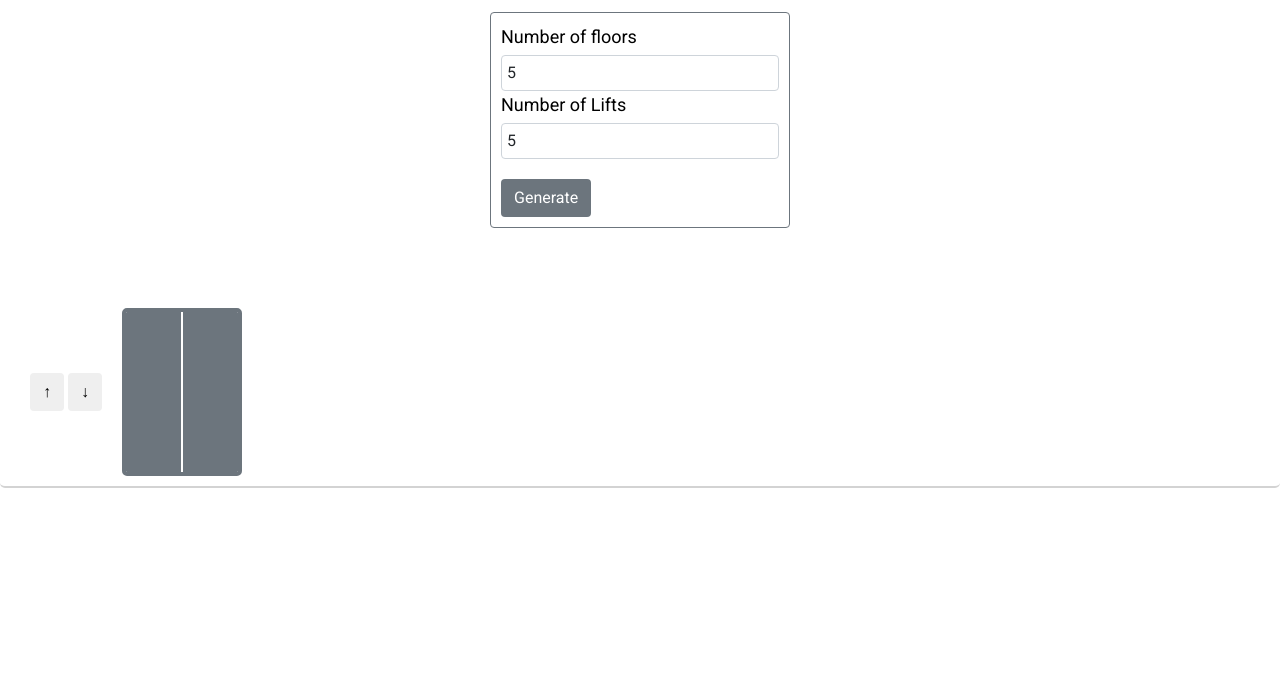
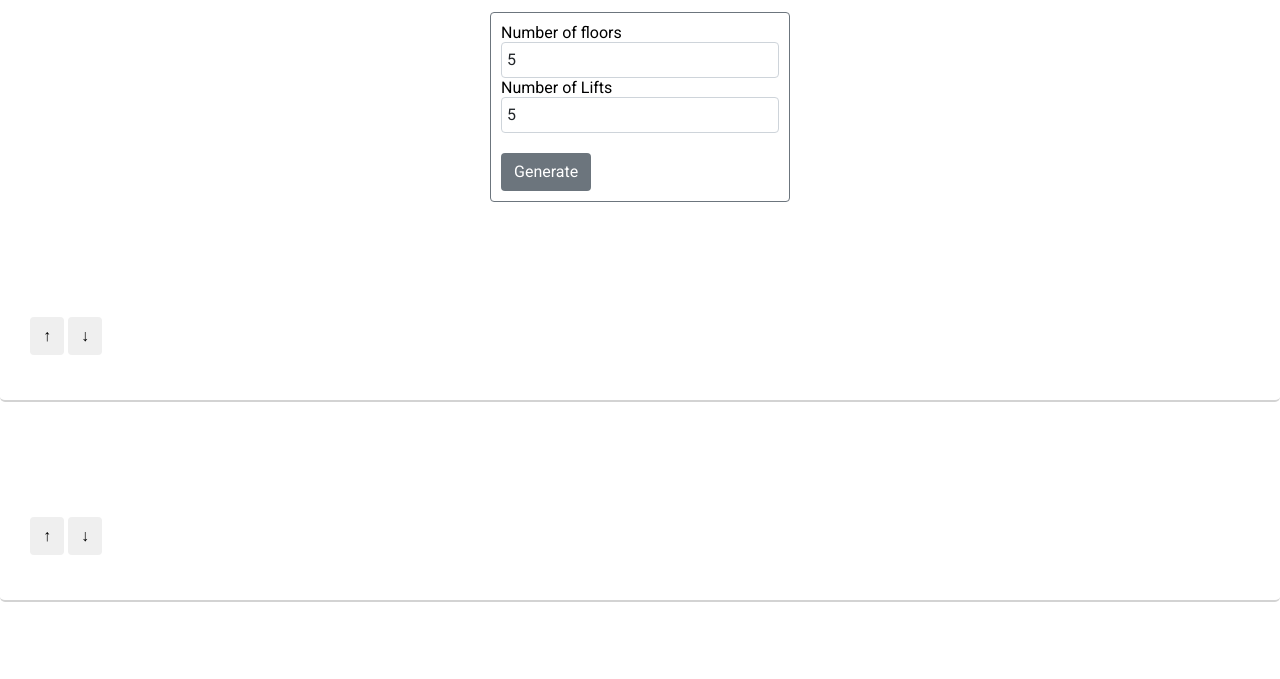
Before and after one commit to aishwarya-mali/lift-simulation, a plain HTML site: page index.html in a window 1280 px wide. Both pictures are taken after typing "5", "5" into the empty fields and a click on the button "Generate". Shown: the part 61-740 px from the top of the page. Drawn offline with Linux system fonts and the light colour scheme.

Commit message:
[LS] generate dynamic lifts and floors

```diff
--- a/index.html
+++ b/index.html
@@ -16,20 +16,20 @@
         <div class="container">
             <div class="card-box">
                 <form>
-                    <div class="floors">
-                        <label for="floors">Number of floors</label>
-                        <input type="number" id="floors" name="floors">
+                    <div class="floorsInput">
+                        <label for="floorsInput">Number of floors</label>
+                        <input type="number" id="floorsInput" name="floorsInput">
                     </div>
-                    <div class="lifts">
-                        <label for="lifts">Number of Lifts</label>
-                        <input type="number" id="lifts" name="lifts">
+                    <div class="liftsInput">
+                        <label for="liftsInput">Number of Lifts</label>
+                        <input type="number" id="liftsInput" name="liftsInput">
                     </div>
                 </form>
                 <button class="btn btn-generate">Generate</button>
             </div>
         </div>
 
-        <div class="floor">
+        <!-- <div class="floor">
             <div class="lift-buttons">
                 <button class="btn">
                     &uarr;
@@ -45,7 +45,7 @@
                     <div class="lift-right"></div>
                 </div>
             </div>
-        </div>
+        </div> -->
 
     </div>
     <script src="/script.js"></script>
--- a/script.js
+++ b/script.js
@@ -0,0 +1,52 @@
+"use strict";
+
+const simulationContainer = document.querySelector('.lift-simulation')
+const btnGenerate = document.querySelector('.btn-generate')
+const floorsInput = document.getElementById('floorsInput')
+const liftsInput = document.getElementById('liftsInput')
+
+btnGenerate.addEventListener('click', function(e){
+   console.log(typeof +floorsInput.value, typeof +liftsInput.value)
+   handleFloors()
+})
+
+function handleFloors(){
+    for( let i=+floorsInput.value - 1; i>=0; i--){
+        const html =
+            `
+            <div class="floor ${i === +floorsInput.value - 1 ? 'lastFloor' : ''}">
+                <div class="lift-buttons">
+                    <button class="btn">
+                        &uarr;
+                    </button>
+                    <button class="btn">
+                        &darr;
+                    </button>
+                </div>
+                ${i === +floorsInput.value - 1 ? `
+                <div class="lifts">
+                    ${handleLifts()}
+                </div>
+                ` : ``}
+            </div>
+            `;
+        simulationContainer.insertAdjacentHTML('afterend', html)
+    }
+
+}
+
+function handleLifts(){
+    // const floorContainer = document.querySelector('.floor')
+    // console.log(floorContainer)
+    let liftsHtml = ''
+    for( let i = 0 ; i <= +liftsInput.value - 1; i++){
+        console.log(i, +liftsInput.value)
+        liftsHtml += `
+            <div class="lift">
+                <div class="lift-left"></div>
+                <div class="lift-right"></div>
+            </div>
+        `
+    }
+    return liftsHtml
+}
--- a/style.css
+++ b/style.css
@@ -61,7 +61,7 @@
     display: inline-block;
 }
 
-#floors, #lifts{
+#floorsInput, #liftsInput{
     display: block;
     width: 100%;
     padding: 5px;
@@ -88,15 +88,22 @@
 .floor{
     display: flex;
     align-items: center;
-    height: 180px;
+    height: 120px;
     margin-top: 80px;
     padding: 0 30px 10px;
     border-bottom: 2px solid lightgray;
     border-radius: 5px;
 }
 
+.lastFloor{
+    margin-bottom: 80px;
+}
+
 .lifts{
     height: 100%;
+    width: 100%;
+    display: flex;
+    justify-content: space-evenly;
 }
 
 .lift-buttons{
```
